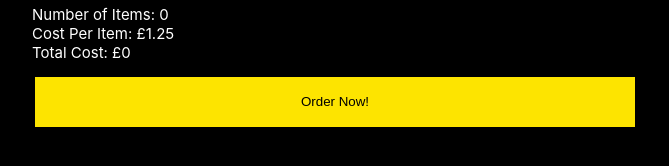
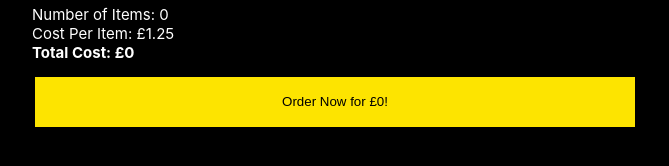
Before and after one commit to iceanfire/stpe, a React (Create React App) app: page / in a window 1280 px wide. Shown: the part 610-776 px from the top of the page, without its empty margins (305-974 px from the left). Built offline with nearby package versions, Linux system fonts and the light colour scheme.

Commit message:
fix order button

```diff
--- a/src/index.css
+++ b/src/index.css
@@ -33,6 +33,10 @@ code {
   margin: 0;
 }
 
+#pricing #total{
+  font-weight: bold;
+}
+
 #orderButton{
   width: 600px;
   height: 50px;
--- a/src/wordcount.js
+++ b/src/wordcount.js
@@ -72,9 +72,9 @@ export default class WordCount extends React.Component {
           <div id="pricing">
             <p>Number of Items: {lineCount}</p>
             <p>Cost Per Item: £{this.costPerLine}</p>
-            <p>Total Cost: £{totalCost}</p>
+            <p id="total">Total Cost: £{totalCost}</p>
           </div>
-          <button type="button" id="orderButton" onClick={this.startPayment}>Order Now!</button>
+          <button type="button" id="orderButton" onClick={this.startPayment}>Order Now for £{totalCost}!</button>
         </div>
       );
     }
```
